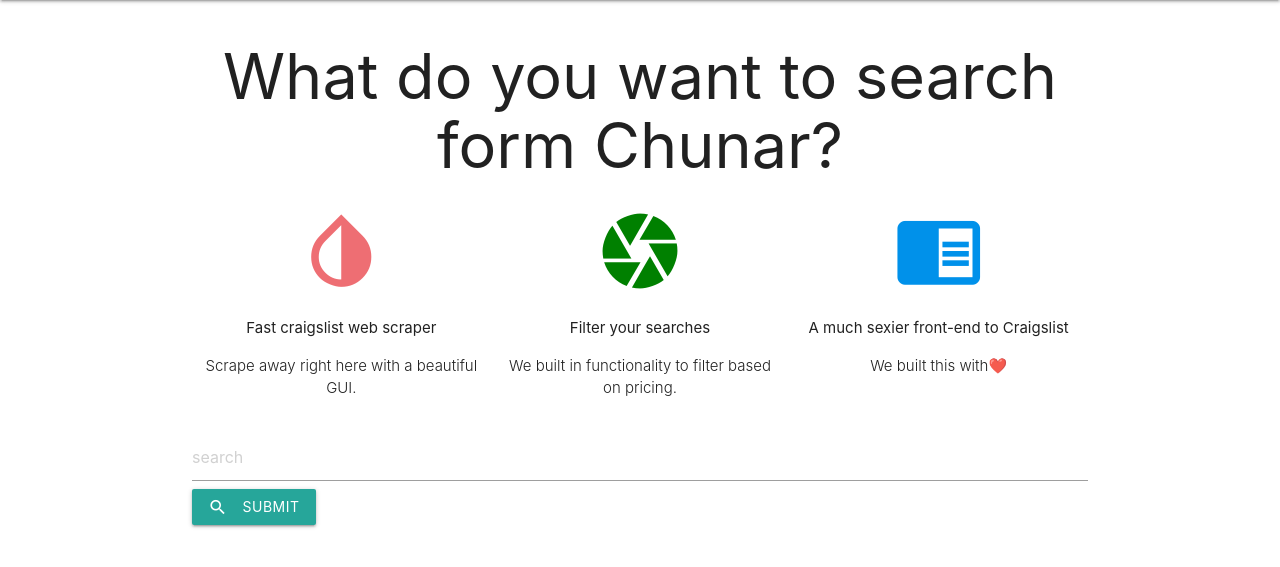
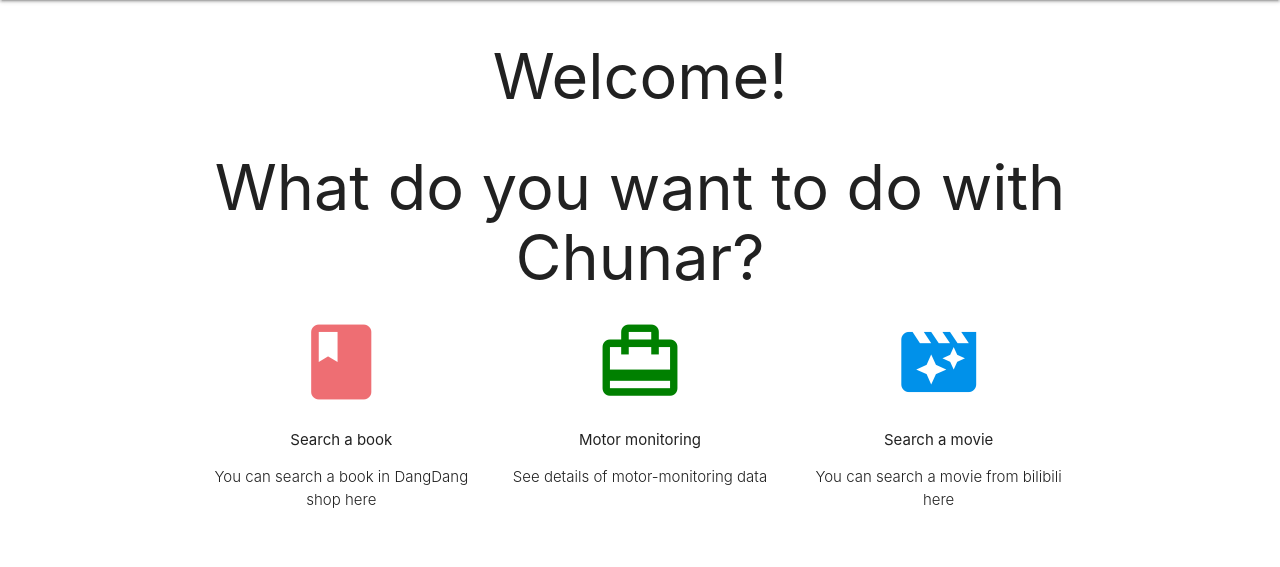
Before and after one commit to Chunar5354/Django-study, a Django app: page / in a window 1280 px wide. Shown: the part 64-631 px from the top of the page. Run offline with Django 3.2, Linux system fonts and the light colour scheme.

Commit message:
add a movie page

```diff
--- a/myapp/admin.py
+++ b/myapp/admin.py
@@ -3,4 +3,5 @@
 # Register your models here.
 from . import models
 
-admin.site.register(models.Search)
+admin.site.register(models.BookSearch)
+admin.site.register(models.MovieSearch)
--- a/myapp/urls.py
+++ b/myapp/urls.py
@@ -3,5 +3,6 @@
 
 urlpatterns = [
 	path('', views.home, name='home'),
-	path('new_search', views.new_search, name='new_search'),
+	path('book_search', views.book_search, name='book_search'),
+	path('movie_search', views.movie_search, name='movie_search'),
 ]
--- a/myapp/views.py
+++ b/myapp/views.py
@@ -2,45 +2,84 @@
 from bs4 import BeautifulSoup
 import requests
 from requests.compat import quote_plus
+import re
 from . import models
-
-BASE_URL = 'http://search.dangdang.com/?key={}&act=input'
 
 
 def home(request):
 	return render(request, 'base.html')
 
-def new_search(request):
+def book_search(request):
+	BASE_URL = 'http://search.dangdang.com/?key={}&act=input'
 	# search is what users type in the input line
-	search = request.POST.get('search')  # The 'search' should be as same as 'name' property in html
-	# Create a new elemet in database
-	models.Search.objects.create(search=search)
-	# quote_plus can automaticly add a '+' to replace tthw whitespaces
-	final_url = BASE_URL.format(quote_plus(search))
-	# Something like spider
-	response = requests.get(final_url)
-	response.encoding = 'gb2312'
-	data = response.text
-	soup = BeautifulSoup(data, 'html.parser')
-	book_list = soup.find('ul', {'class': 'bigimg'}).find_all('li')
+	try:
+		search = request.POST.get('search')  # The 'search' should be as same as 'name' property in html
+		# Create a new elemet in database
+		models.BookSearch.objects.create(search=search)
+		# quote_plus can automaticly add a '+' to replace the whitespaces
+		final_url = BASE_URL.format(quote_plus(search))
+		# Something like spider
+		response = requests.get(final_url)
+		response.encoding = 'gb2312'
+		data = response.text
+		soup = BeautifulSoup(data, 'html.parser')
+		book_list = soup.find('ul', {'class': 'bigimg'}).find_all('li')
 
-	all_books = []
-	for book in book_list:
-		book_title = book.a.get('title')
-		book_url = book.a.get('href')
-		book_img = book.a.img.get('data-original')
-		if not book_img:
-			book_img = book.a.img.get('src')
-		book_price = book.find('span', {'class': 'search_now_price'}).text
+		all_books = []
+		for book in book_list:
+			book_title = book.a.get('title')
+			book_url = book.a.get('href')
+			book_img = book.a.img.get('data-original')
+			if not book_img:
+				book_img = book.a.img.get('src')
+			book_price = book.find('span', {'class': 'search_now_price'}).text
 
-		book_info = [book_title, book_url, book_img, book_price]
-		all_books.append(book_info)
+			book_info = [book_title, book_url, book_img, book_price]
+			all_books.append(book_info)
+	except:
+		search = None
+		all_books = []
 
 	# After you add things to show in this dictionary, you need to add them in html files
 	stuff_for_frontend = {
 		'search': search,
 		'books_list': all_books,
 	}
-	return render(request, 'myapp/new_search.html', stuff_for_frontend)
+	return render(request, 'myapp/book_search.html', stuff_for_frontend)
+
+def movie_search(request):
+	BASE_URL = 'https://search.bilibili.com/all?keyword={}&from_source=nav_search_new'
+	try:
+		search = request.POST.get('search')
+		models.MovieSearch.objects.create(search=search)
+		final_url = BASE_URL.format(quote_plus(search))
+
+		headers = {'user-agent': 'Mozilla/5.0 (Windows NT 10.0; Win64; x64) AppleWebKit/537.36 (KHTML, like Gecko) Chrome/78.0.3904.108 Safari/537.36',
+		           'Cookie': "_uuid=2BF1AD87-ABC1-13D1-7057-2E4A480A846095922infoc; buvid3=D58FA21E-6D87-47D9-A1F8-0B28C7A6FDF9190950infoc; LIVE_BUVID=AUTO4115675688967302; sid=i9lpnyn8; UM_distinctid=16d2805152b26-01ae43b21ea88-5f4e2917-144000-16d2805152c27; im_notify_type_36083852=0; CURRENT_FNVAL=16; stardustvideo=1; rpdid=|(JY))R~kJl)0J'ulY)~kYkm); arrange=matrix; INTVER=1"}
+		response = requests.get(final_url, headers=headers)
+		response.encoding = 'utf-8'
+		data = response.text
+		soup = BeautifulSoup(data, 'html.parser')
+		movie_list = soup.find_all('li', {'class': 'video-item matrix'})
+
+		all_movies = []
+		for movie in movie_list:
+			title = movie.a.get('title')
+			href = movie.a.get('href')
+			watch_times = re.sub('\s', '', movie.find('span', {'title': '观看'}).text)
+			upload_time = re.sub('\s', '', movie.find('span', {'title': '上传时间'}).text)
+
+			movie_info = [title, href, watch_times, upload_time]
+			all_movies.append(movie_info)
+
+	except:
+		search = None
+		all_movies = []
+
+	stuff_for_frontend = {
+		'search': search,
+		'movies_list': all_movies,
+	}
+	return render(request, 'myapp/movie_search.html', stuff_for_frontend)
 
 # Create your views here.
--- a/studyapp/settings.py
+++ b/studyapp/settings.py
@@ -91,7 +91,7 @@
 		'USER': 'Chunar',
 		'PASSWORD': 'chun.0927',
 		'HOST': 'localhost',
-		'PORT': '30106',
+		'PORT': '3306',
     }
 }
 
--- a/templates/base.html
+++ b/templates/base.html
@@ -25,50 +25,47 @@
 </nav>
 
 <div class="container">
-	<h1 style="text-align: center">What do you want to search form Chunar?</h1>
+	<h1 style="text-align: center">Welcome!</h1>
+	<h1 style="text-align: center">What do you want to do with Chunar?</h1>
 	<div class="row">
 		<div class="col s4">
 		<!-- col s4 can set the position -->
 			<div class="center">
-				<i class="large material-icons" style="color: #EE6E73">invert_colors</i>
+				<!-- the path of href must be added in myapp/urls.py -->
+				<a href="book_search">
+					<i class="large material-icons" style="color: #EE6E73">book</i>
+				</a>
 				<!-- you can choose icons and colors from Materialize -->
-				<p>Fast craigslist web scraper</p>
-				<p class="light center">Scrape away right here with a beautiful GUI.</p>
+				<p>Search a book</p>
+				<p class="light center">You can search a book in DangDang shop here<p>
 			</div>
 		</div>
 
 		<div class="col s4">
 		<!-- col s4 can set the position -->
 			<div class="center">
-				<i class="large material-icons" style="color: green">camera</i>
+				<a href="http://www.fsmotor.cn/imotor">
+					<i class="large material-icons" style="color: green">card_travel</i>
+				</a>
 				<!-- you can choose icons and colors from Materialize -->
-				<p>Filter your searches</p>
-				<p class="light center">We built in functionality to filter based on pricing.</p>
+				<p>Motor monitoring</p>
+				<p class="light center">See details of motor-monitoring data</p>
 			</div>
 		</div>
 
 		<div class="col s4">
 		<!-- col s4 can set the position -->
 			<div class="center">
-				<i class="large material-icons" style="color: #0091EA">chrome_reader_mode</i>
+				<a href="movie_search">
+					<i class="large material-icons" style="color: #0091EA">movie_filter</i>
+				</a>
 				<!-- you can choose icons and colors from Materialize -->
-				<p>A much sexier front-end to Craigslist</p>
-				<p class="light center"> We built this with❤️</p>
+				<p>Search a movie</p>
+				<p class="light center">You can search a movie from bilibili here</p>
 			</div>
 		</div>
 	</div>
 
-	<!-- use form to create a input line -->
-	<form action="{% url 'new_search' %}" method="post">
-		<!-- add csrf_token here, or when you type 'Enter' or click the button, there will be an error -->
-		{% csrf_token %}
-		<!-- placeholder is the default value when you have not type any words in -->
-		<input type="text" name="search" placeholder="search">
-		<button class="btn waves-effect waves-light" type="submit" name="action">Submit
-			<i class="material-icons left">search</i>
-		</button>
-		<!-- type 'text' is a input line, type 'submit' is a button -->
-	</form>
 
 	{% block content %}
 
```
Also changed, not shown: myapp/models.py (+12 -2 lines), templates/myapp/book_search.html (added, +42 -0 lines), templates/myapp/movie_search.html (added, +42 -0 lines), myapp/migrations/0002_auto_20191223_0826.py (added).
